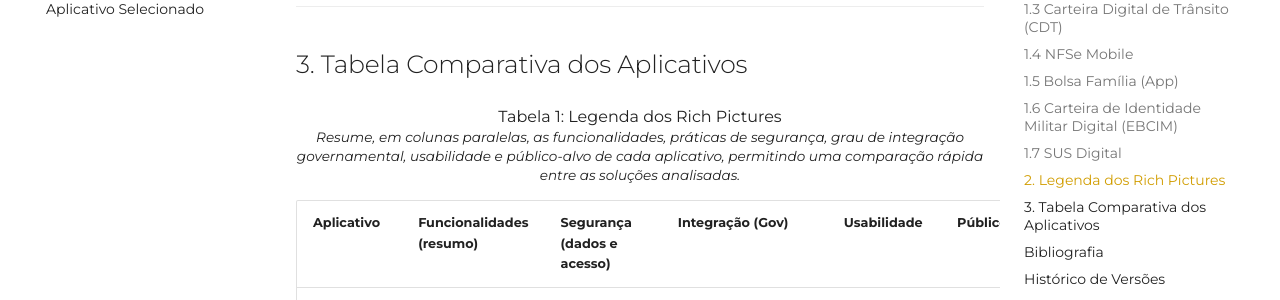
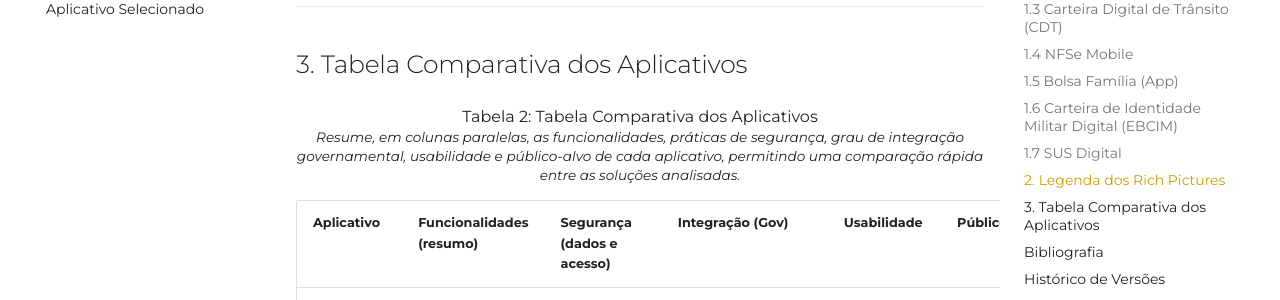
Before and after one commit to Requisitos-de-Software/2025.1-CelularSeguro, an MkDocs documentation site: the page built from Docs/documento-pre-rastreabilidade/aplicativos_analisados.md, in a window 1280 px wide and 900 px high, scrolled down 8612 px. Shown: the part 153-453 px from the top of the window. Built offline with MkDocs 1.6.1 and Material for MkDocs 9.7.7, drawn with Linux system fonts in a browser that asks for light colours; comment, search, counter and statistics services are not loaded.

Commit message:
docs: correção

```diff
--- a/Docs/documento-pre-rastreabilidade/aplicativos_analisados.md
+++ b/Docs/documento-pre-rastreabilidade/aplicativos_analisados.md
@@ -214,8 +214,8 @@ Aplicativo oficial do Ministério da Saúde que centraliza informações e servi
 ## 3. Tabela Comparativa dos Aplicativos
 
 <font size="3">
-  <p style="text-align:center; margin:-2em 0 0 0; line-height:1.2;">
-    Tabela&nbsp;1:&nbsp;Legenda&nbsp;dos&nbsp;Rich&nbsp;Pictures<br>
+  <p style="text-align:center; margin:-2em 0 0; line-height:1.2;">
+    Tabela&nbsp;2:&nbsp;Tabela&nbsp;Comparativa&nbsp;dos&nbsp;Aplicativos<br>
     <span style="font-size:0.85em; font-style:italic">
       Resume, em colunas paralelas, as funcionalidades, práticas de segurança,
       grau de integração governamental, usabilidade e público-alvo de cada
```
